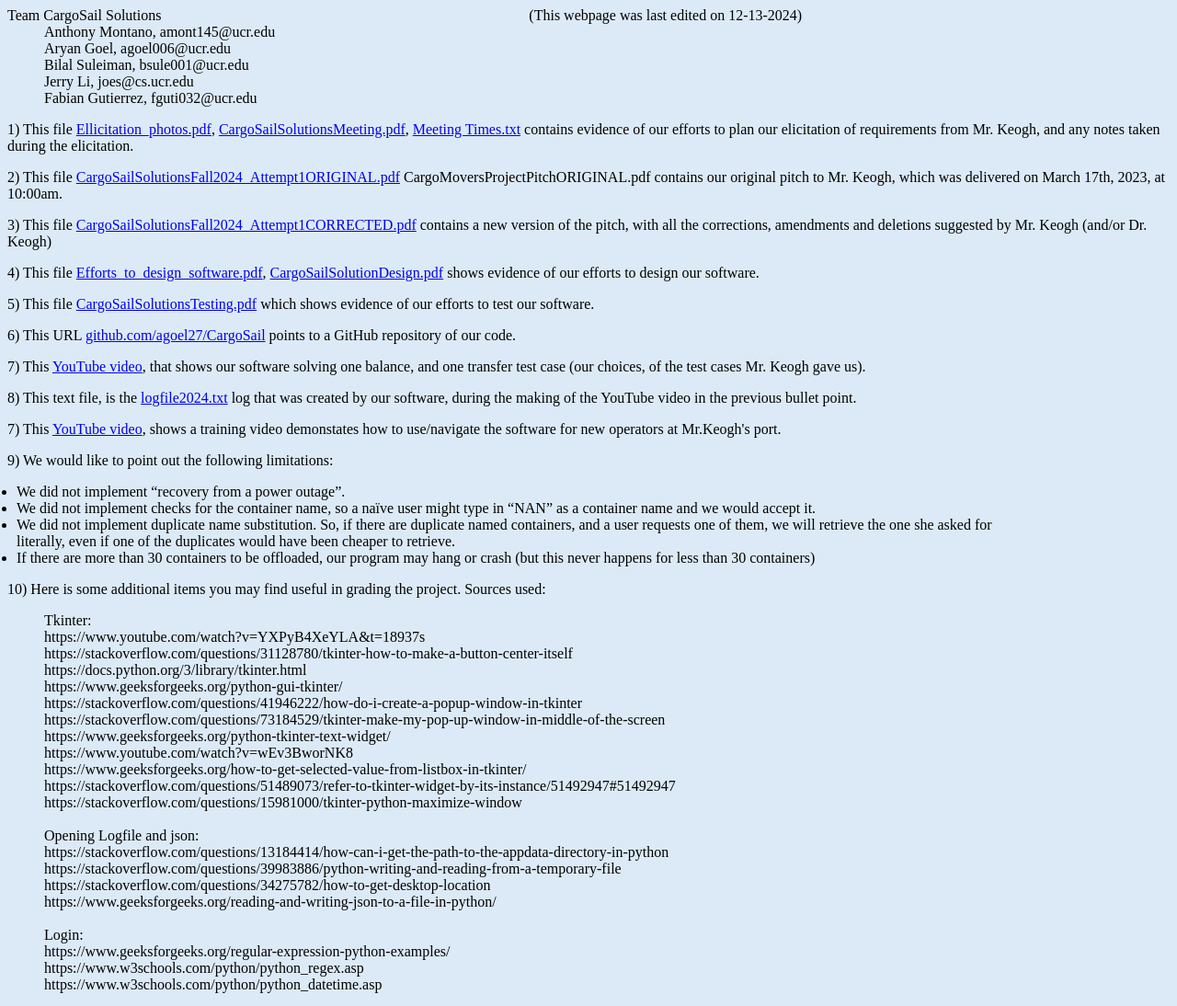
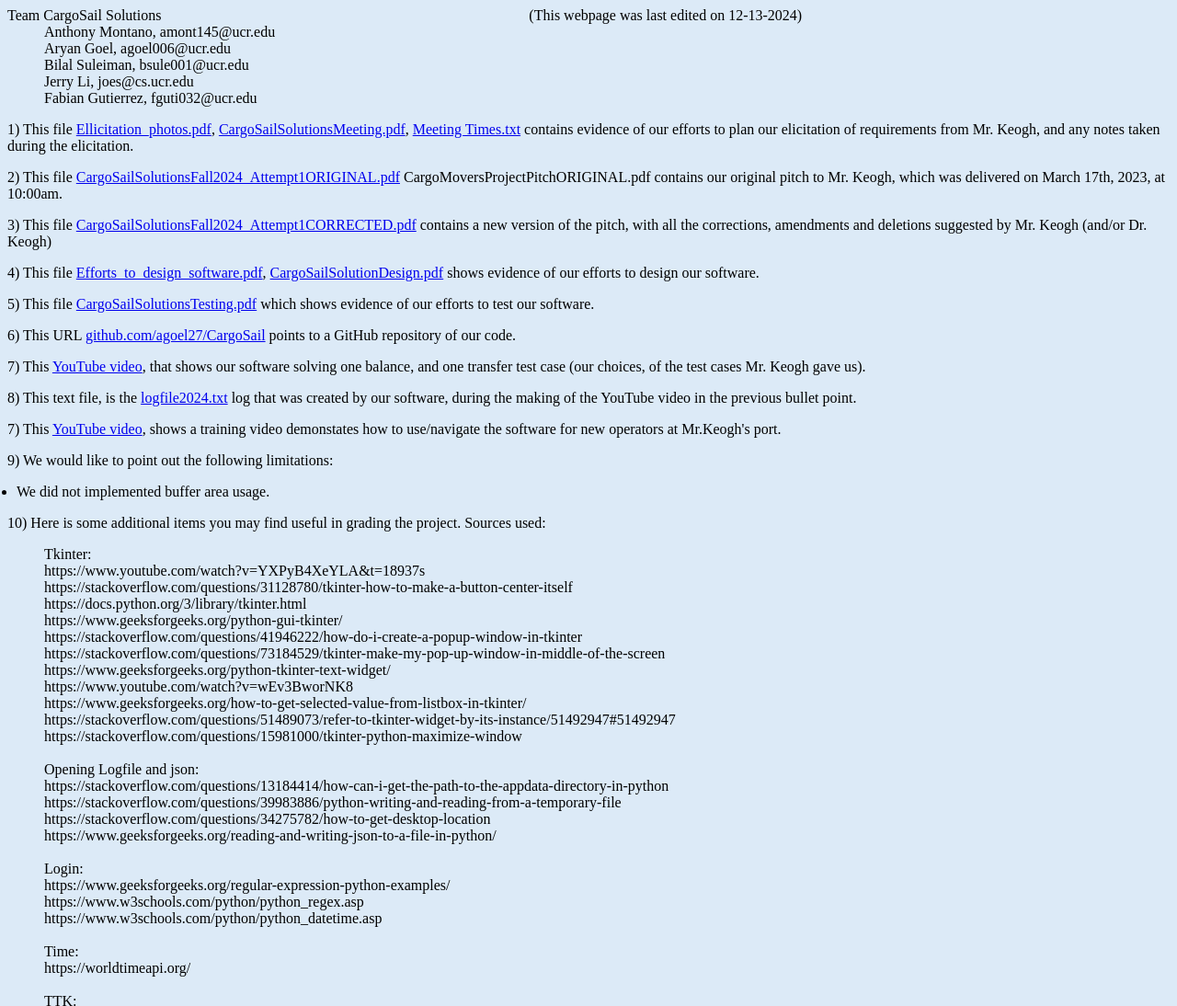
Before and after one commit to agoel27/CargoSail, a plain HTML site: page docs/index.html in a window 1280 px wide. Shown: the top 1094 px of the page at 92% size. Drawn offline with Linux system fonts and the light colour scheme.

Commit message:
weight fix and website change

```diff
--- a/docs/index.html
+++ b/docs/index.html
@@ -34,12 +34,12 @@
         <p>9) We would like to point out the following limitations: </p>
         <div>
           <ul class="list">
-              <li> We did not implement “recovery from a power outage”.</li>
-              <li> We did not implement checks for the container name, so a naïve user might type in “NAN” as a container name and we would accept it.</li>
-              <li> We did not implement duplicate name substitution. So, if there are duplicate named containers, and a user requests one of them, we will retrieve the one she asked for
-                  literally, even if one of the duplicates would have been cheaper to retrieve. </li>
-              <li> If there are more than 30 containers to be offloaded, our program may hang or crash (but this never happens for less than 30 containers)</li>
-          </ui>
+              <li> We did not implemented buffer area usage.</li>
+              <!-- <li> We implemented recovery from a power outage.</li>
+              <li> We implemented checks for container names so the user cannot enter "NAN", "UNUSED", or "" as a container name.</li>
+              <li> We implemented duplicate name substitution so that if the user inputs a duplicate container to be unloaded, it chooses the faster option. </li>
+              <li> If there are more than 30 containers to be offloaded, our program does not hang or crash.</li> -->
+          </ul>
         </div>
         <p>10) Here is some additional items you may find useful in grading the project.
           Sources used:
```
Also changed, not shown: 1 other file.
